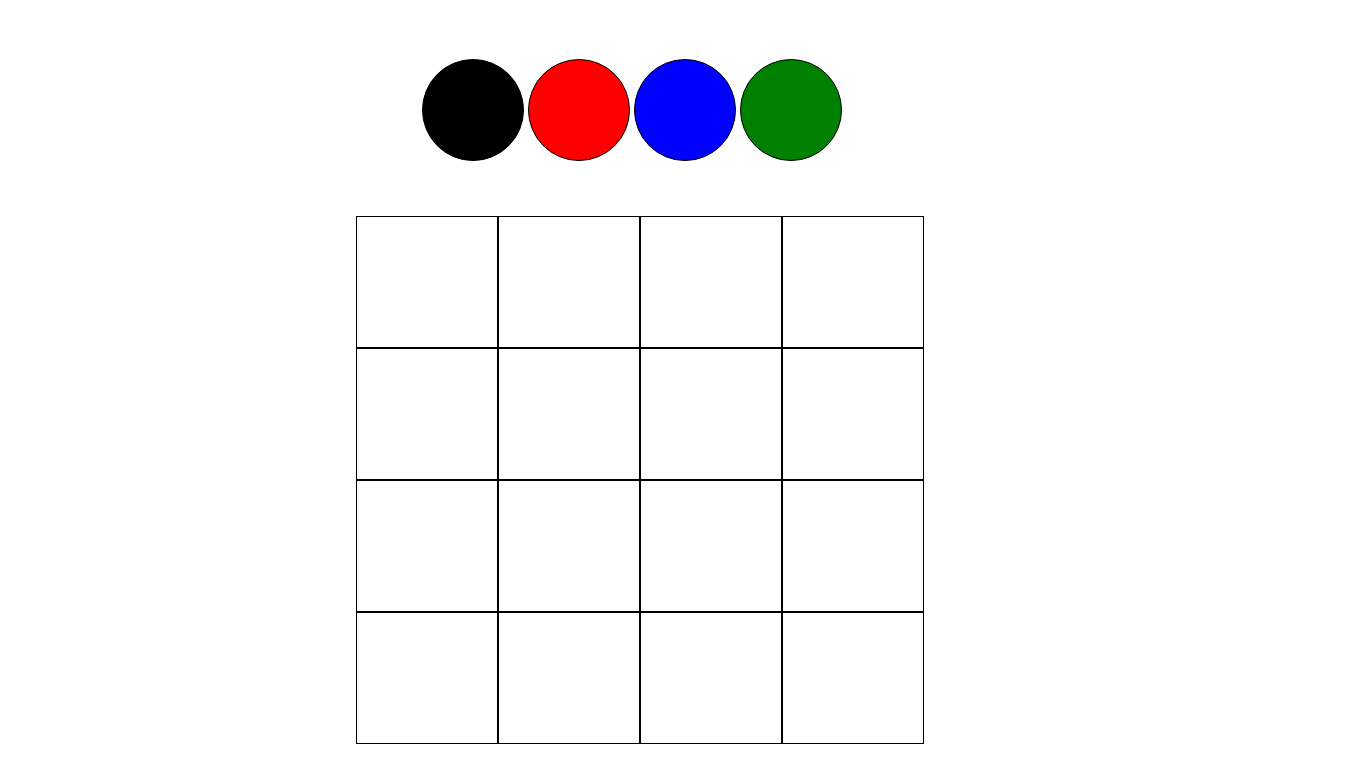
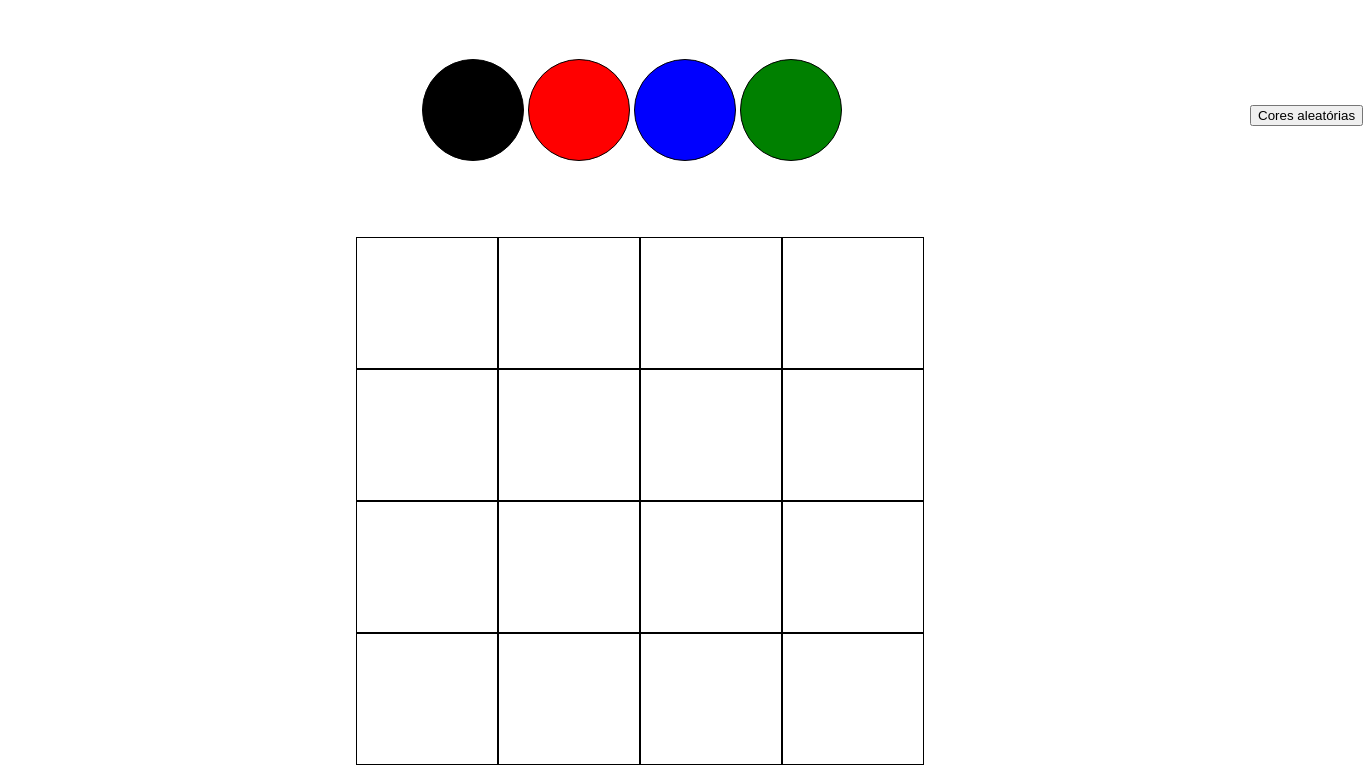
Before and after one commit to jeanalves28/Pixels-Art, a website: page index.html in a window 1280 px wide. Shown: the part 61-827 px from the top of the page, 1363 px wide, since content can reach past the window. Before the commit the page ends 806 px from the top, so only its background shows below. Drawn offline with Linux system fonts and the light colour scheme.

Commit message:
adicionando o butão cores aleatorias

```diff
--- a/index.html
+++ b/index.html
@@ -17,6 +17,8 @@
         <div class="color"></div>
         <div class="color"></div>
     </section>
+
+    <button id="button-random-color">Cores aleatórias</button>
 
     <section id="quadro-negro">
         <div class="square"></div>
--- a/style.css
+++ b/style.css
@@ -39,6 +39,12 @@ h1 {
   background-color: green;
 }
 
+#button-random-color {
+  position: relative;
+  left: 1250px;
+  bottom: 20px;
+}
+
 #quadro-negro {
   position: relative;
   top: 90px;
```
